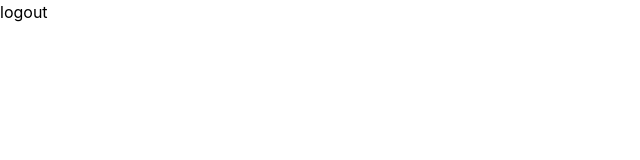
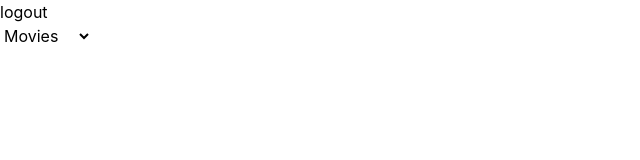
Before and after one commit to sinethatiah/ListRenderingApp, a React (Vite) app: page / in a window 1280 px wide. Both pictures are taken after a click on the button "Start Watching". Shown: the top 160 px of the page, without its empty margins (0-640 px from the left). Built offline with nearby package versions, Linux system fonts and the light colour scheme.

Commit message:
add switch function for the movies abd series in the Movies.jsx

```diff
--- a/src/Components/Movies.jsx
+++ b/src/Components/Movies.jsx
@@ -12,9 +12,7 @@ function Movies() {
     { id: 101, name: "The Matrix", genre: "Action", year: "1996" },
     { id: 101, name: "Shawshank Redemption ", genre: "Thriller", year: "1986" },
     { id: 101, name: "Lord of the Rings", genre: "Fantasy", year: "2006" },
-    { id: 101, name: "Last Air Bender", genre: "Animation", year: "2026" }
-
-
+    { id: 101, name: "Last Air Bender", genre: "Animation", year: "2026" },
   ];
   const Shows = [
     { id: 1, name: "Breaking Bad", genre: "Crime", year: "2008" },
@@ -29,11 +27,45 @@ function Movies() {
     { id: 10, name: "The Last of Us", genre: "Drama", year: "2023" },
   ];
 
+
+  const [List , setList] = useState(Movies);
+  const selectList = (e) => {
+    setList(e.target.value);
+  };
+  const DisplayList = () => {
+if(StartWatching){
+  switch(list){
+case "Movies" :
+  return(
+<div></div>
+
+  );
+  case "Shows" :
+    return(
+      div
+    )
+
+
+  }
+}
+
+
+  }
+
   return (
     <>
+    <div>
       <button onClick={() => setStartWatching(!StartWatching)}>
         {StartWatching ? "logout" : "Start Watching"}
       </button>
+      <div>
+        {StartWatching?(
+        <select onChange={selectList} value={List}>
+          <option value="Movies">Movies</option>
+          <option value="Shows"> Tv shows</option>
+        </select>) : (<p>log in to start watching</p>)}
+      </div>
+      </div>
     </>
   );
 }
```
Lines whose indentation alone changed are shown as unchanged.
